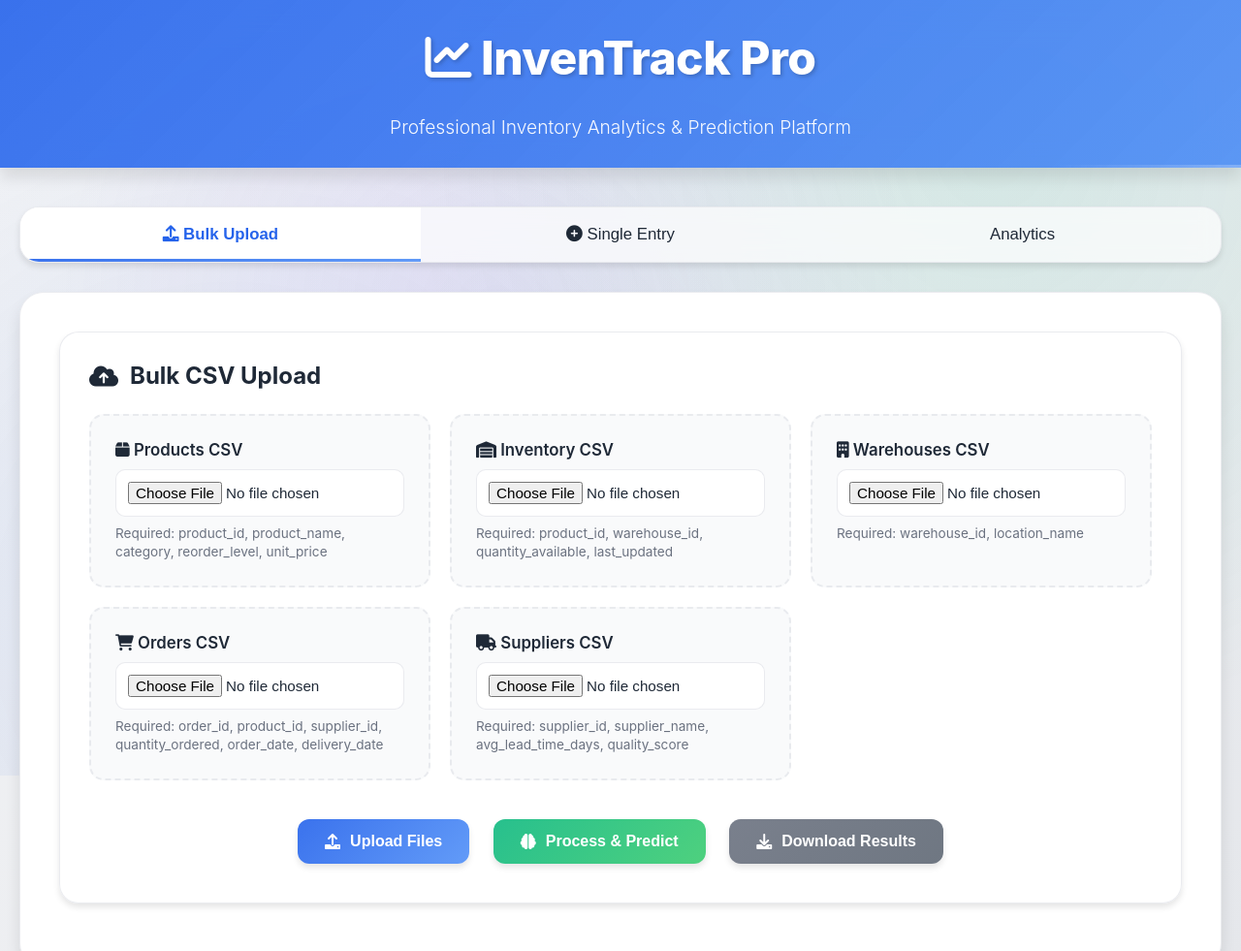
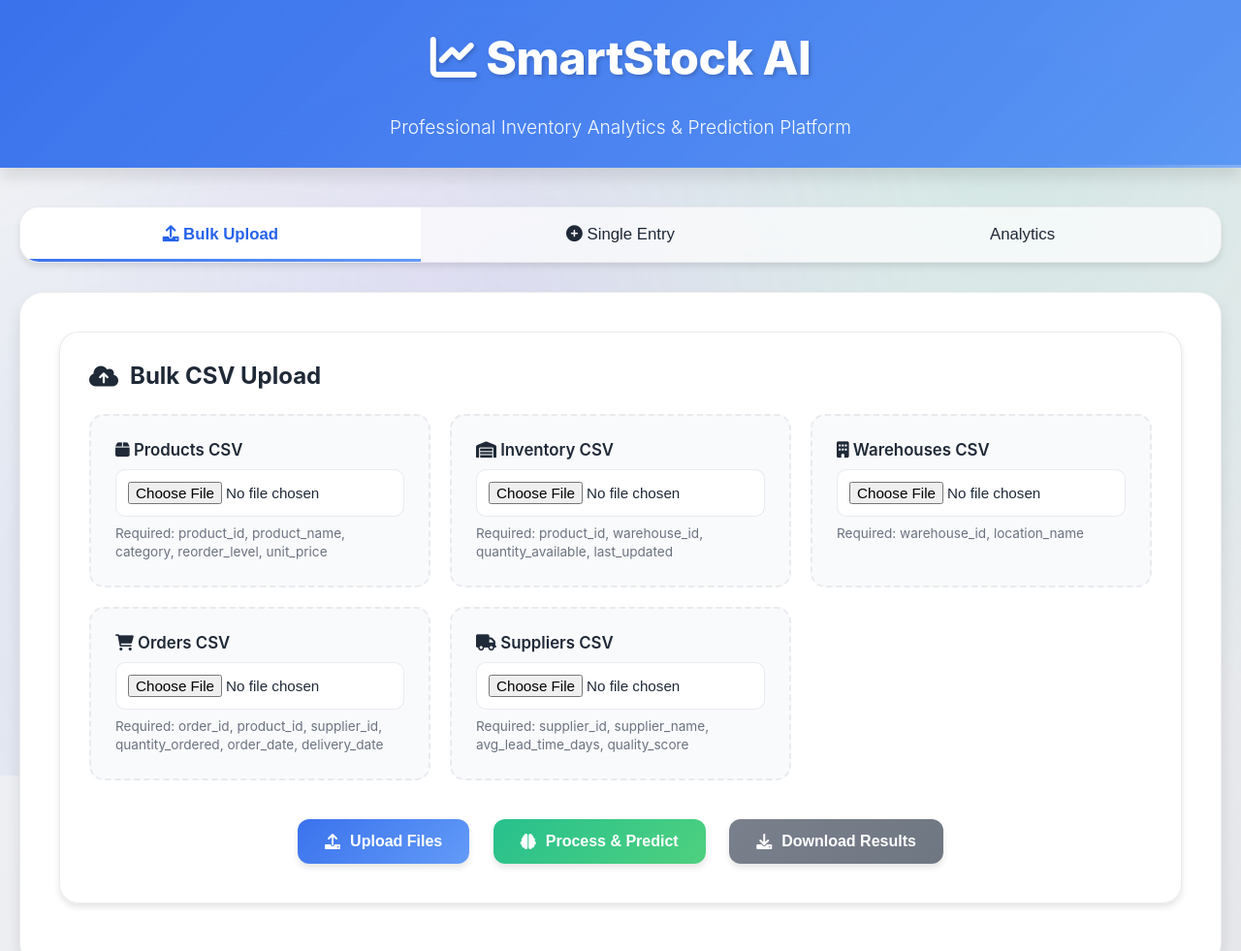
Before and after one commit to alahavedantam54/SmartStock, a plain HTML site: page static/index.html in a window 1280 px wide. Shown: the top 981 px of the page at 97% size. Drawn offline with Linux system fonts and the light colour scheme; no server answers; some icons are missing.

Commit message:
Rename application from InvenTrack Pro to SmartStock AI

```diff
--- a/static/index.html
+++ b/static/index.html
@@ -3,7 +3,7 @@
 <head>
     <meta charset="UTF-8">
     <meta name="viewport" content="width=device-width, initial-scale=1.0">
-    <title>InvenTrack Pro - Professional Inventory Management</title>
+    <title>SmartStock AI - Intelligent Inventory Management System</title>
     <link href="https://cdnjs.cloudflare.com/ajax/libs/font-awesome/6.0.0/css/all.min.css" rel="stylesheet">
     <style>
         * {
@@ -720,7 +720,7 @@
 <body>
     <div class="header">
         <div class="logo">
-            <h1><i class="fas fa-chart-line"></i> InvenTrack Pro</h1>
+            <h1><i class="fas fa-chart-line"></i> SmartStock AI</h1>
         </div>
         <p>Professional Inventory Analytics & Prediction Platform</p>
     </div>
```
